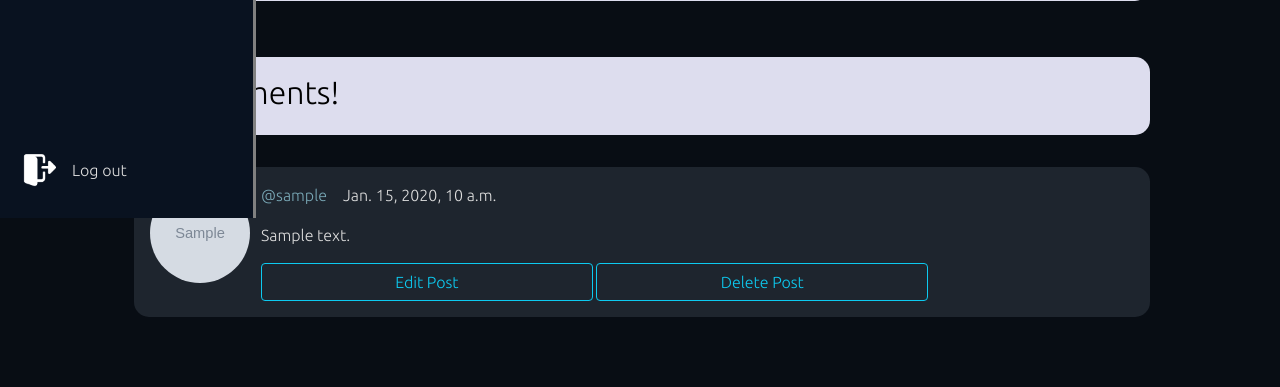
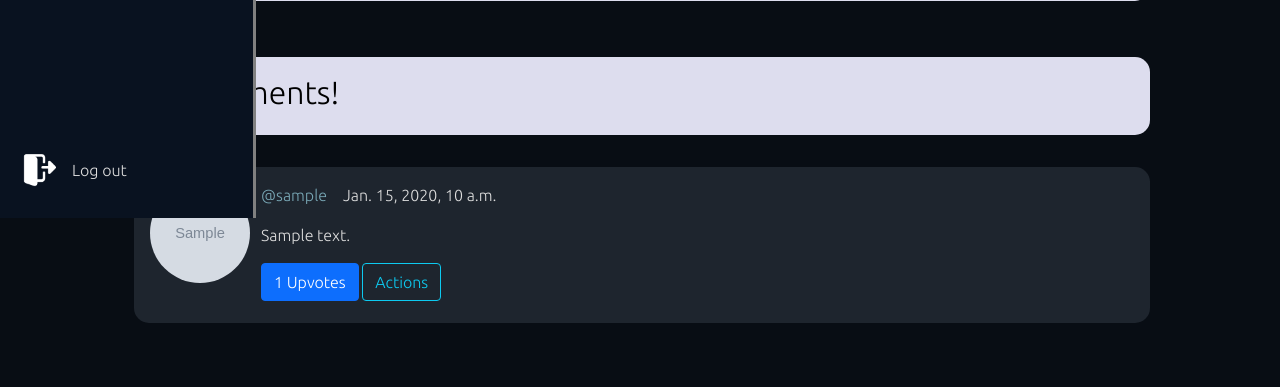
Before and after one commit to mohabgabber/privalise-network, a Django app: page /post/00000000-0000-0000-0000-000000000001/ in a window 1280 px wide. Shown: the part 582-969 px from the top of the page. Before the commit the page ends 899 px from the top, so only its background shows below. Run offline with Django 3.2, Linux system fonts and the light colour scheme; a user stored in the database is signed in; tables that the repository leaves empty hold one stand-in row (values such as "Sample post"); grey boxes marked "Sample" are stand-in pictures; some libraries are stand-ins or nearby versions.

Commit message:
added comment-delete comment-edit and front-end buttons on every comment

```diff
--- a/posts/templates/posts/base.html
+++ b/posts/templates/posts/base.html
@@ -22,13 +22,94 @@
     <link rel="stylesheet" type="text/css" href="{% static 'css/profile/page.css' %}">
     <title>{% block title %}{% endblock title %}</title>
     <style type="text/css">
-      #hashLink {
-   display: none;
-}
+      #hashLink
+    {
+       display: none;
+    }
 
-#hashLink:target {
-   display: block;
-}
+    #hashLink:target
+    {
+     display: block;
+    }
+    #confirmdeletecomment
+    {
+     display: none;
+    }
+
+    #confirmdeletecomment:target
+    {
+     display: block;
+    }
+
+    #editcomment
+    {
+     display: none;
+    }
+
+    #editcomment:target
+    {
+     display: block;
+    }
+
+    #sharecomment
+    {
+     display: none;
+    }
+
+    #sharecomment:target
+    {
+     display: block;
+    }
+
+    /*.dropbtn
+    {
+      background-color: blueviolet;
+      color: white;
+      padding: 16px;
+      font-size: 16px;
+      border: none;
+      cursor: pointer;
+    }*/
+
+    .dropdown
+    {
+      position: relative;
+      display: inline-block;
+    }
+
+    .dropdown-content
+    {
+      display: none;
+      position: absolute;
+      background-color: #f9f9f9;
+      min-width: 160px;
+      box-shadow: 0px 8px 16px 0px rgba(0,0,0,0.2);
+      z-index: 1;
+    }
+
+    .dropdown-content a
+    {
+      color: black;
+      padding: 12px 16px;
+      text-decoration: none;
+      display: block;
+    }
+
+    .dropdown-content a:hover
+    {
+      background-color: #f1f1f1
+    }
+
+    .dropdown:hover .dropdown-content
+    {
+      display: block;
+    }
+
+    .dropdown:hover .dropbtn
+    {
+      background-color: #3e8e41;
+    }
+
     </style>
   </head>
   <body id="body" class="dark">
--- a/posts/templates/posts/post_detail.html
+++ b/posts/templates/posts/post_detail.html
@@ -36,9 +36,9 @@
               <a style="width: 40%; height: 35%;" href="{% url 'post-update' post.id %}" class="btn btn-outline-info">Edit Post</a>
               <a style="width: 40%; height: 35%;" href="{% url 'post-delete' post.id %}" class="btn btn-outline-info">Delete Post</a>
             {% else %}
-              <a style="width: 40%; height: 35%;" href="{% url 'add-like' post.id %}" class="btn btn-primary"><i class="fas fa-kiss-wink-heart"></i></a>
+              <a style="width: 60px; height: 35%;" href="{% url 'add-like' post.id %}" class="btn btn-primary"><i class="fas fa-kiss-wink-heart"></i></a>
               <button class="btn btn-outline-info" style="margin: 5px;">{{post.likes.count}}</button>
-              <a style="width: 40%; height: 35%;" href="{% url 'add-dislike' post.id %}" class="btn btn-danger"><i class="fas fa-hand-middle-finger"></i></a>
+              <a style="width: 60px; height: 35%;" href="{% url 'add-dislike' post.id %}" class="btn btn-danger"><i class="fas fa-hand-middle-finger"></i></a>
             {% endif %}
           </div>
         </div>
@@ -56,7 +56,7 @@
         <h2 style="color: black;">{{ commentcount }} Comments!</h2>
       </div>
       {% for comment in comments %}
-        <div  class="post">
+        <div  class="post" id="{{comment.id}}">
           <div class="picture-containers">
             <img class="profile-picture post-img" src="{{ comment.author.profile.image.url }}">
           </div>
@@ -73,11 +73,48 @@
             <div class="post-text" style="text-align: left;">
               <p>{{ comment.content|convert_markdown|safe }}</p>
               {% if request.user == comment.author %}
-              <a style="width: 40%; height: 35%;" href="{% url 'post-update' post.id %}" class="btn btn-outline-info">Edit Post</a>
-              <a style="width: 40%; height: 35%;" href="{% url 'comment-delete' post.id comment.id %}" class="btn btn-outline-info">Delete Post</a>
+
+                <button class="btn btn-primary">{{comment.likes.count}} Upvotes</button>
+                <div class="dropdown" style="margin-bottom: 6px;">
+                  <button class="btn btn-outline-info">Actions</button>
+                  <div class="dropdown-content">
+                    <a href="#confirmdeletecomment">Delete</a>
+                    <a href="#editcomment">Edit</a>
+                    <a href="#sharecomment">Share</a>
+                  </div><br>
+                </div>
+
+
+              <p id="confirmdeletecomment">
+                <a style="margin-top: 5px;" href="{% url 'comment-delete' comment.id %}" class="btn btn-danger">
+                  Confirm Delete
+                </a>
+                <a href="#" style="margin-left: 5px; margin-top: 5px;"  class="btn btn-primary">
+                  Safe My Post
+                </a>
+              </p>
+
+              <p id="sharecomment">
+                <a class="btn btn-outline-info" href="{% url 'post-detail' comment.post.id %}#{{comment.id}}">Copy This</a>
+                <a class="btn btn-outline-danger" href="#">Done</a>
+              </p>
+
+              <div id="editcomment">
+                <form method="POST" action="{% url 'comment-edit' comment.id %}">
+                  {% csrf_token %}
+                  <textarea name="content" class="form-control" style="width: 100%; margin-bottom: 6px;" cols="10" rows="7" placeholder="Post Human!">{{ comment.content }}</textarea>
+                  <button type="submit" class="btn btn-primary">
+                    Publish
+                  </button>
+                  <a href="#" style="margin-left: 5px;"  class="btn btn-primary">
+                    Cancel
+                  </a>
+                </form>
+              </div>
+
               {% else %}
                 <a style="width: 40%; height: 35%;" href="{% url 'add-comment-like' post.id comment.id %}" class="btn btn-primary"><i class="fas fa-kiss-wink-heart"></i></a>
-                <button class="btn btn-outline-info" style="margin: 5px;">{{post.likes.count}}</button>
+                <button class="btn btn-outline-info" style="margin: 5px;">{{comment.likes.count}}</button>
                 <a style="width: 40%; height: 35%;" href="{% url 'add-comment-dislike' post.id comment.id %}" class="btn btn-danger"><i class="fas fa-hand-middle-finger"></i></a>
               {% endif %}
             </div>
--- a/posts/templates/posts/search_results.html
+++ b/posts/templates/posts/search_results.html
@@ -74,7 +74,7 @@
                                         <p class="date">{{ comment.date_created }}</p>
                                     </div>
                                 </div>
-                                <a style="text-decoration: inherit; color: inherit;" href="{% url 'post-detail' comment.post.id %}">
+                                <a style="text-decoration: inherit; color: inherit;" href="{% url 'post-detail' comment.post.id %}#{{comment.id}}">
                                     <div class="post-text" style="text-align: left;">
                                         <p>{{ comment.content|convert_markdown|safe }}</p>
                                         <a style="width: 40%; height: 35%;" href="{% url 'post-detail' comment.post.pk %}" class="btn btn-outline-info">Open Comment</a>
--- a/posts/urls.py
+++ b/posts/urls.py
@@ -1,7 +1,7 @@
 from django.urls import path
 #from django.conf import settings
 #from django.conf.urls.static import static
-from .views import AddLike, AddDislike, SearchResults, UserDetails, AddFavourites, RemoveNotification, ListNotifications, PostNotification, FollowNotification,  Search, AddCommentLike, AddCommentDislike, ProfileView, settings, AddFollower, RemoveFollower, PostListView, PostCreateView, PostDetailView, PostUpdateView, PostDeleteView, CommentDeleteView
+from .views import CommentEditView, AddLike, AddDislike, SearchResults, UserDetails, AddFavourites, RemoveNotification, ListNotifications, PostNotification, FollowNotification,  Search, AddCommentLike, AddCommentDislike, ProfileView, settings, AddFollower, RemoveFollower, PostListView, PostCreateView, PostDetailView, PostUpdateView, PostDeleteView, CommentDeleteView
 urlpatterns = [
     path('', PostListView.as_view(), name='home'),
     path('profile/details/<str:username>/', UserDetails.as_view(), name='user-details'),
@@ -9,7 +9,8 @@ urlpatterns = [
     path('post/<str:id>/update/', PostUpdateView.as_view(), name='post-update'),
     path('profile/settings/', settings, name='profile-update'),
     path('post/delete/<str:id>/', PostDeleteView.as_view(), name='post-delete'),
-    path('post/<str:post_id>/comment/delete/<str:id>/', CommentDeleteView.as_view(), name='comment-delete'),
+    path('post/comment/delete/<str:id>/', CommentDeleteView.as_view(), name='comment-delete'),
+    path('post/comment/edit/<str:id>', CommentEditView.as_view(), name='comment-edit'),
     path('profile/<str:username>/', ProfileView.as_view(), name='profile'),
     path('profile/remove/follower/<str:username>/', RemoveFollower.as_view(), name='remove-follower'),
     path('profile/add/follower/<str:username>/', AddFollower.as_view(), name='add-follower'),
--- a/posts/views.py
+++ b/posts/views.py
@@ -178,17 +178,21 @@ class UserDetails(LoginRequiredMixin, View):
         user = User.objects.get(username=username)
         context = {'user': user,}
         return render(request, 'posts/user_details.html', context)
-class CommentDeleteView(LoginRequiredMixin, UserPassesTestMixin, DeleteView):
-    model = Comment
-    template_name = 'posts/comments_delete.html'
-    def get_success_url(self):
-        id = self.kwargs['post_id']
-        return reverse_lazy('post-detail', kwargs={'id': id})
-    def test_func(self):
-        comment = self.get_object()
-        if self.request.user == comment.author:
-            return True
-        return False
+class CommentDeleteView(LoginRequiredMixin, View):
+    def get(self, request, id, *args, **kwargs):
+        comment = Comment.objects.get(id=id)
+        post = comment.post
+        if request.user == comment.author:
+            comment.delete()
+        return redirect('post-detail', id=post.id)
+class CommentEditView(LoginRequiredMixin, View):
+    def post(self, request, id, *args, **kwargs):
+        comment = Comment.objects.get(id=id)
+        post = comment.post
+        if request.user == comment.author:
+            comment.content = request.POST.get('content')
+            comment.save()
+        return redirect('post-detail', id=post.id)
 class PostUpdateView(LoginRequiredMixin, View):
     def get(self, request, id, *args, **kwargs):
         post = Post.objects.get(id=id)
```
Also changed, not shown: posts/templates/posts/comments_delete.html (deleted, +0 -12 lines).
